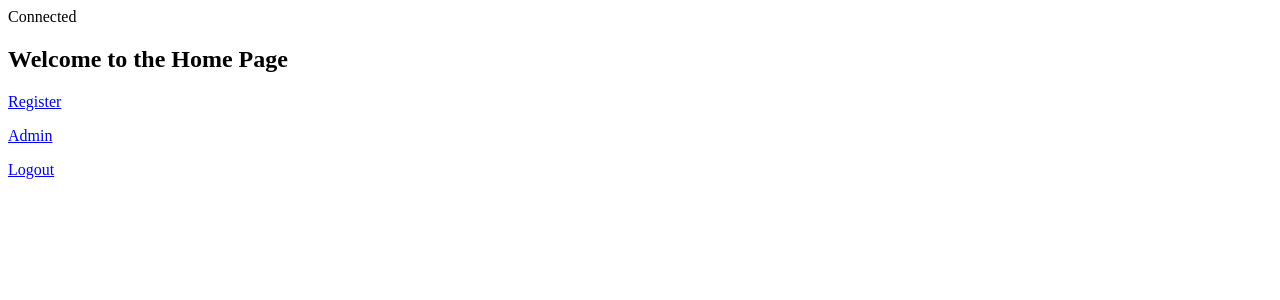
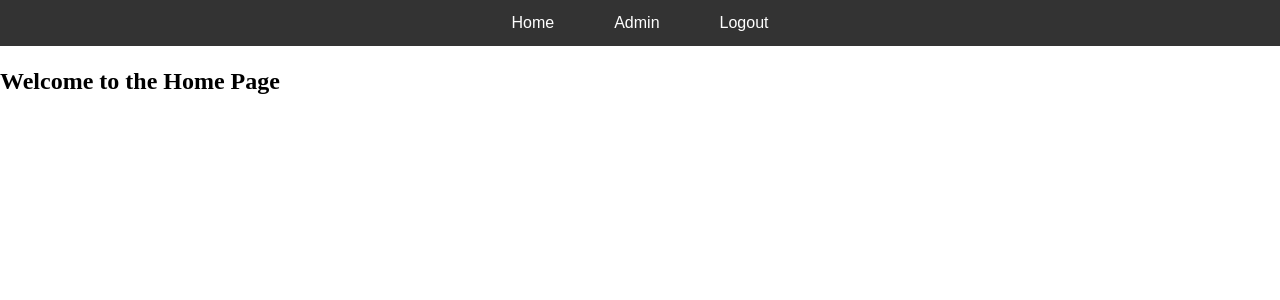
Before and after one commit to Kwizera123/php_basic_two, a PHP site: page / in a window 1280 px wide. Shown: the top 300 px of the page. Run offline with PHP 8.4, Linux system fonts and the light colour scheme; a user stored in the database is signed in.

Commit message:
css sytle added

```diff
--- /dev/null
+++ b/login-app/css/style.css
@@ -0,0 +1,39 @@
+body{
+margin: 0;
+padding-top: 30px;
+}
+nav{
+  background-color: #333;
+  display: flex;
+  justify-content: center;
+  position: fixed;
+  width: 100%;
+  top:0;
+  z-index: 1000;
+}
+
+nav ul{
+  display:flex;
+  list-style-type: none;
+  margin: 0;
+  padding: 0;
+}
+
+nav ul li{
+  margin: 0 10px;
+}
+nav ul li a{
+  display: block;
+  color: white;
+  padding: 14px 20px;
+  text-align: center;
+  text-decoration: none;
+  font-family: arial,sans-serif;
+  font-size: 16px;
+  transition: background-color 0.3s ease;
+}
+
+nav ul li a:hover{
+  background-color: #575757;
+  color: white;
+}
--- a/login-app/index.php
+++ b/login-app/index.php
@@ -1,38 +1,6 @@
 <?php
-include "db.php";
-
-session_start();
+  include "partials/header.php";
+  include "partials/navigation.php";
 ?>
-
-  <!DOCTYPE html>
-  <html lang="en">
-  <head>
-    <meta charset="UTF-8">
-    <meta name="viewport" content="width=device-width, initial-scale=1.0">
-    <title>Login App with SQL and PHP </title>
-  </head>
-  <body>
     <h2>Welcome to the Home Page</h2>
-    <p>
-      <a href="register.php">Register</a>
-    </p>
-
-
-    <?php if(isset($_SESSION['logged_in']) && $_SESSION['logged_in'] === true): ?>
-    <p>
-      <a href="admin.php">Admin</a>
-    </p>
-
-    <p>
-      <a href="logout.php">Logout</a>
-    </p>
-
-    <?php else: ?>
-      <p>
-      <a href="login.php">Login</a>
-    </p>
-    <?php endif; ?>
-
-
-  </body>
-  </html>
+    <?php include "partials/footer.php"; ?>
--- /dev/null
+++ b/login-app/partials/footer.php
@@ -0,0 +1,3 @@
+
+</body>
+  </html>
--- /dev/null
+++ b/login-app/partials/header.php
@@ -0,0 +1,13 @@
+<?php
+  include "db.php";
+  session_start();
+?>
+<!DOCTYPE html>
+  <html lang="en">
+  <head>
+    <meta charset="UTF-8">
+    <meta name="viewport" content="width=device-width, initial-scale=1.0">
+    <title>Login App with SQL and PHP </title>
+    <link rel="stylesheet" href="css/style.css">
+  </head>
+  <body>
--- /dev/null
+++ b/login-app/partials/navigation.php
@@ -0,0 +1,22 @@
+<nav>
+  <ul>
+  <li>
+      <a href="index.php">Home</a>
+    </li>
+    <?php if(isset($_SESSION['logged_in']) && $_SESSION['logged_in'] === true): ?>
+    <li>
+      <a href="admin.php">Admin</a>
+    </li>
+    <li>
+      <a href="logout.php">Logout</a>
+    </li>
+    <?php else: ?>
+      <li>
+      <a href="register.php">Register</a>
+    </li>
+      <li>
+      <a href="login.php">Login</a>
+    </li>
+    <?php endif; ?>
+    </ul>
+    </nav>
```
